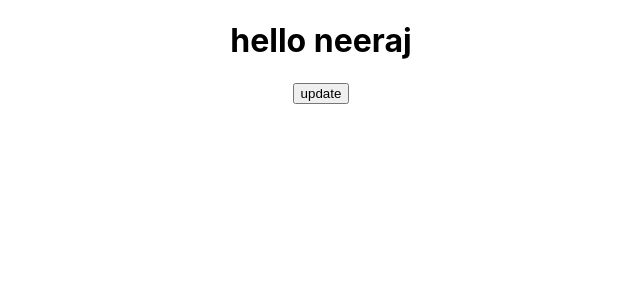
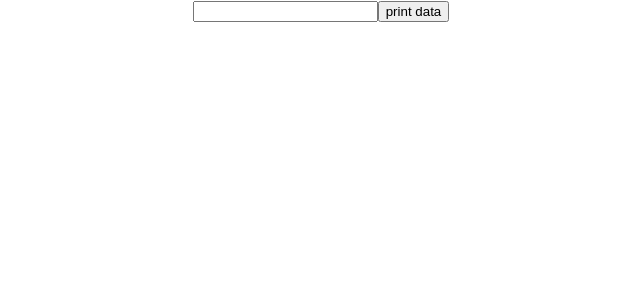
Before and after one commit to deepakpandey710/learn-react, a React (Create React App) app: page / in a window 1280 px wide. Shown: the top 300 px of the page, without its empty margins (319-959 px from the left). Built offline with nearby package versions, Linux system fonts and the light colour scheme.

Commit message:
commiting get box value code

```diff
--- a/src/App.js
+++ b/src/App.js
@@ -3,33 +3,29 @@ import logo from './logo.svg';
 import './App.css';
 import Student from './Student';
 
-class App extends Component{
-  constructor(){
-    super();
-    this.state={
-      data:"neeraj"
-    }
+
+function App(){
+  const [data,setDate]=useState(null);
+  const [print,setPrint]=useState(false);
+  function getData(val){
+    console.log(val.target.value);
+    setDate(val.target.value);
+    setPrint(false)
   }
-  render(){
-    return(
-      <div className="App">
-        <Student name={this.state.data}/>
-        <button onClick={()=>{this.setState({data:"deepak"})}}>update</button>
-      </div>
-    )
-  }
+  return(
+    <div className="App">
+      {
+        print?
+        <h1>{data}</h1>
+        :null
+      }
+
+      <input type="text" onChange={getData}></input>
+      <button onClick={()=>setPrint(true)}>print data</button>
+
+    </div>
+  )
 }
-
-
-// function App(){
-//   const [name,setName]=useState("deepak");
-//   return(
-//     <div className="App">
-//       <Student name={name} email="abc@test.com" others={{address:"delhi", pin:231}}/>
-//       <button onClick={()=>{setName("pandey")}}>update name</button>
-//     </div>
-//   )
-// }
 
 
 
```
